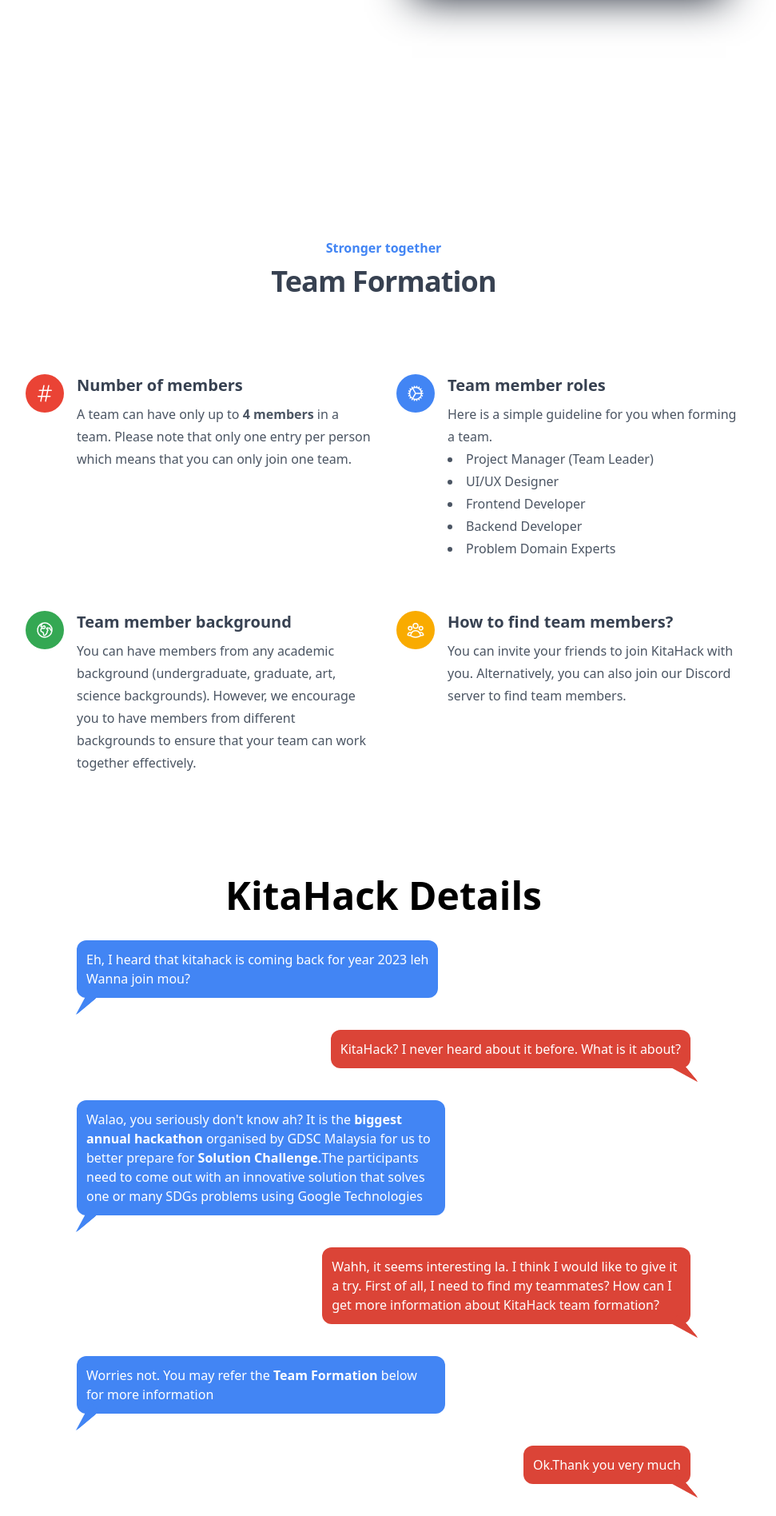
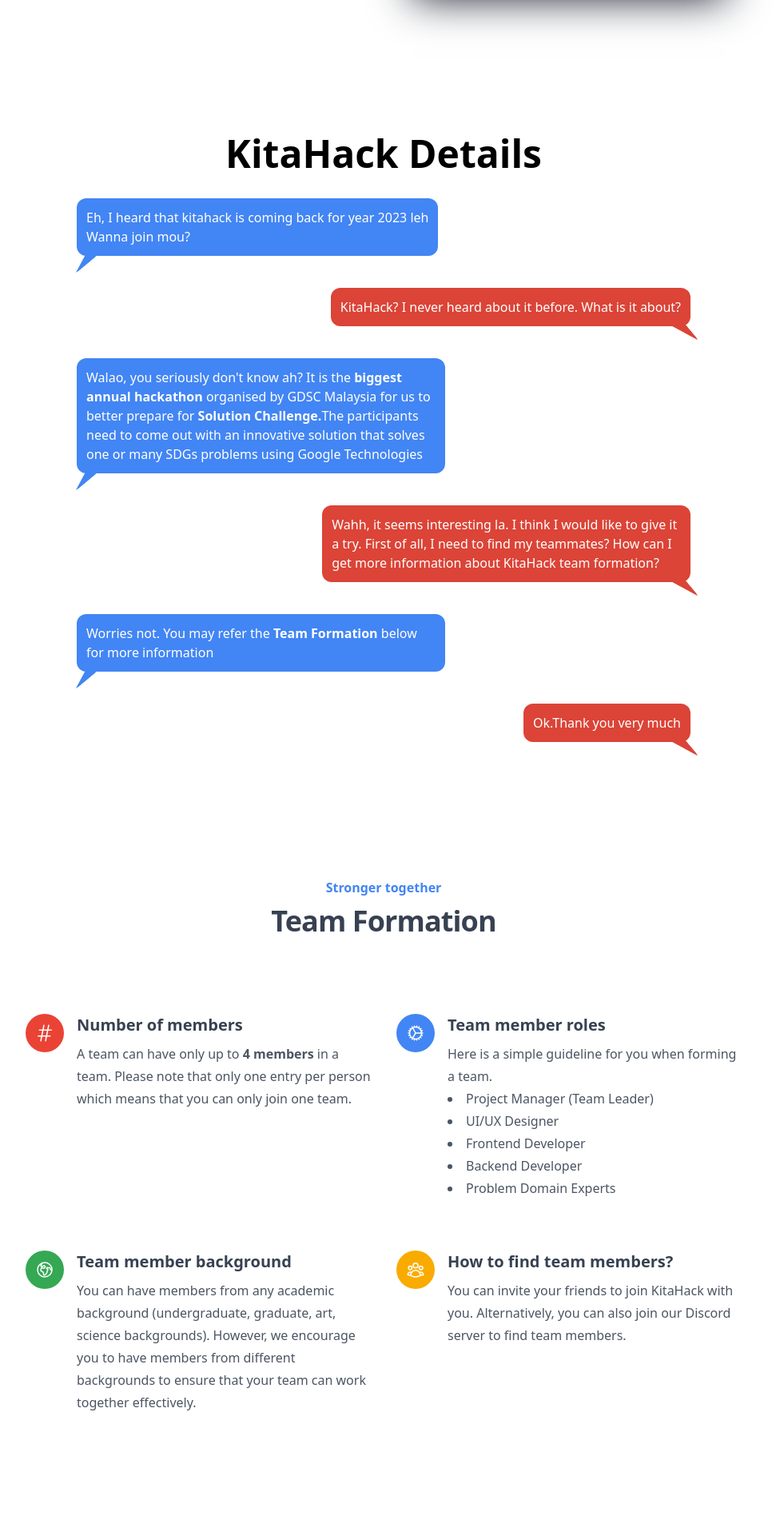
Before and after one commit to Google-Developer-Student-Club-Malaysia/kitahack2024-frontend, an Angular app in the folder kitahack-frontend/: page / in a window 1280 px wide. Shown: the part 512-2408 px from the top of the page at 80% size, without its empty margins (160-1131 px from the left). Built offline with nearby package versions, Linux system fonts and the light colour scheme.

Commit message:
Adjust postion of details part

```diff
--- a/kitahack-frontend/src/app/app.component.html
+++ b/kitahack-frontend/src/app/app.component.html
@@ -1,4 +1,4 @@
 <!-- <router-outlet></router-outlet>  -->
 <app-hero-section />
+<app-details></app-details>
 <app-team-formation-section />
-<app-details></app-details>
```
